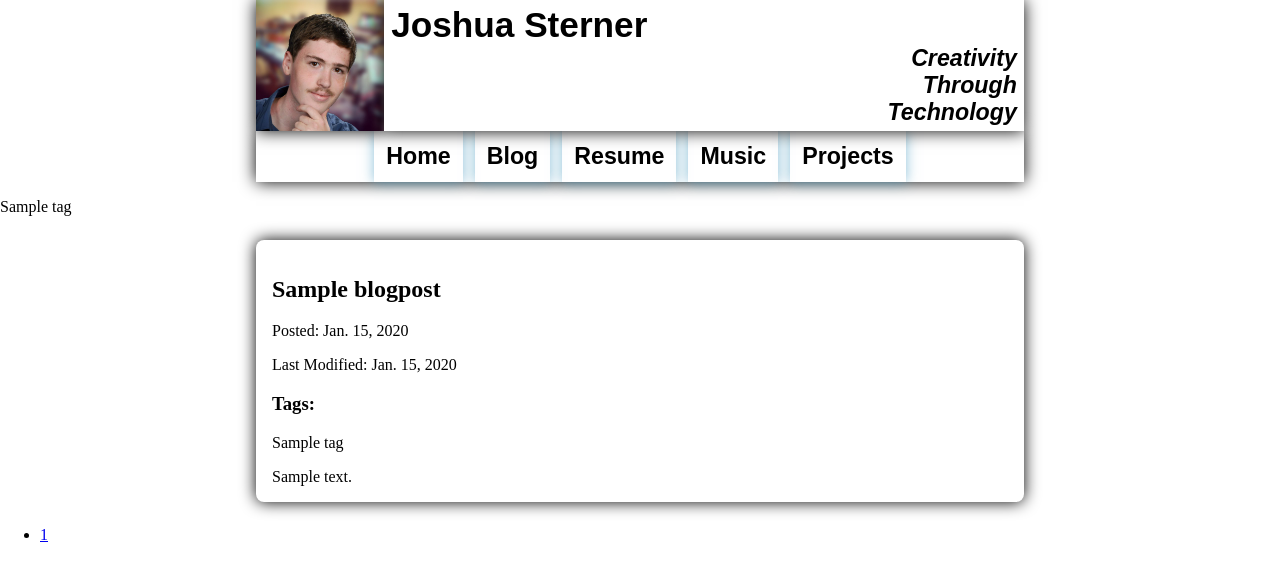
After one commit to joshua-sterner/joshuasterner.com, a Django app: page /blog in a window 1280 px wide. The commit adds this page. Shown: the top 581 px of the page. Run offline with Django 3.2, Linux system fonts and the light colour scheme; tables that the repository leaves empty hold one stand-in row (values such as "Sample post").

Commit message:
Started writing blog post templates/view.

```diff
--- a/website/templates/base.html
+++ b/website/templates/base.html
@@ -23,8 +23,6 @@
                 </ul>
             </nav>
         </header>
-        <section class="content-section shadow">
         {% block content %} {% endblock %}
-        </section>
     </body>
 </html>
--- /dev/null
+++ b/website/templates/blog.html
@@ -0,0 +1,21 @@
+{% extends "base.html" %}
+{% block title %}Blog{% endblock %}
+
+{% block content %}
+<div class="tags">
+{% for tag in tags %}
+    <p>{{ tag.name }}</p>
+{% endfor %}
+</div>
+{% for post in posts %}
+{% include "blog_post.html" with post=post %}
+{% endfor %}
+<nav class="page-navbar">
+    <ul>
+        {% for page_number in page_numbers %}
+        <li><a href="/blog/{{ page_number }}">{{ page_number }}</a></li>
+        {% endfor %}
+    </ul>
+</nav>
+
+{% endblock %}
--- /dev/null
+++ b/website/templates/blog_post.html
@@ -0,0 +1,18 @@
+<section class="content-section shadow">
+    <h2>{{ post.title }}</h2>
+    <div class="post-metadata">
+        <p class="post-date-posted">
+            Posted: {{ post.date_posted }}
+        </p>
+        <p class = "post-date-edited">
+            Last Modified: {{ post.date_modified }}
+        </p>
+        <div class="post-tags">
+            <h3>Tags:</h3>
+            {% for tag in post.tags.all %}
+                <p>{{ tag.name }}</p>
+            {% endfor %}
+        </div>
+    </div>
+    {{ post.post_content }}
+</section>
--- a/website/templates/home.html
+++ b/website/templates/home.html
@@ -3,6 +3,8 @@
 {% block title %}Home{% endblock %}
 
 {% block content %}
+<section class="content-section shadow">
     <h2>Welcome to my website!</h2>
     <p>Hi, I'm Joshua Sterner, welcome to my website! I am a computer science student in the Seattle area with a passion for using technology in new and creative ways.</p>
+</section>
 {% endblock %}
--- a/website/urls.py
+++ b/website/urls.py
@@ -19,5 +19,7 @@ from . import views
 
 urlpatterns = [
     path('', views.home, name='home'),
+    path('blog', views.blog, name='blog'),
+    path('blog/<int:page>', views.blog, name='blog'),
     path('admin/', admin.site.urls),
 ]
--- a/website/views.py
+++ b/website/views.py
@@ -1,5 +1,17 @@
 from django.shortcuts import render
 from django.http import HttpResponse
+from .models import BlogPost
+from .models import Tag
 
 def home(request):
     return render(request, 'home.html', {})
+
+def blog(request, page=1):
+    posts_per_page = 2
+    first_post_index = (page-1)*posts_per_page
+    posts = BlogPost.objects.order_by('date_posted')[first_post_index:first_post_index+posts_per_page]
+    tags = Tag.objects.all()
+    page_count = BlogPost.objects.count()//posts_per_page + 1
+    page_numbers = range(1, page_count+1)
+    context = {'posts': posts, 'tags': tags, 'page': page, 'page_count': page_count, 'page_numbers': page_numbers}
+    return render(request, 'blog.html', context)
```
